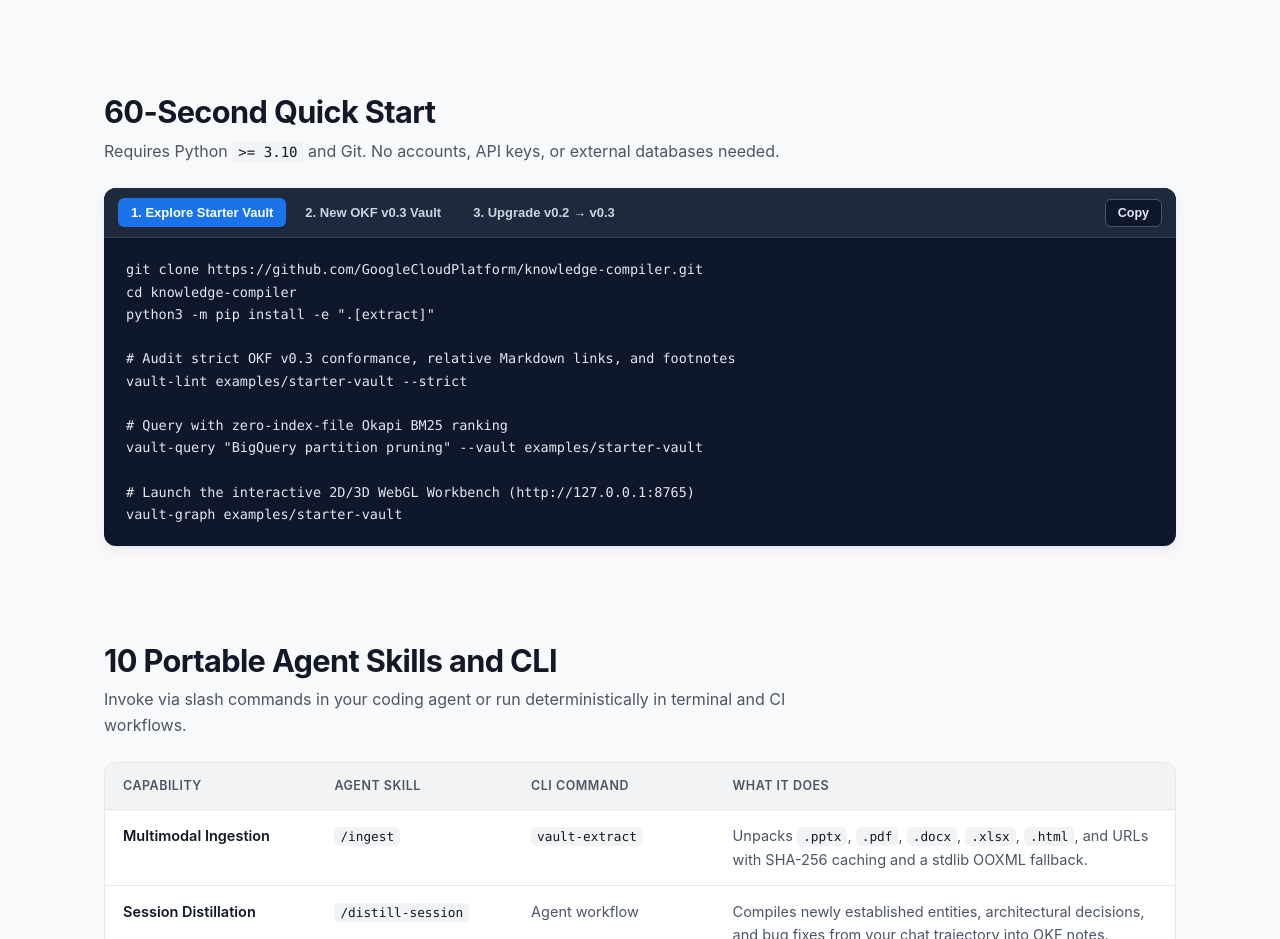
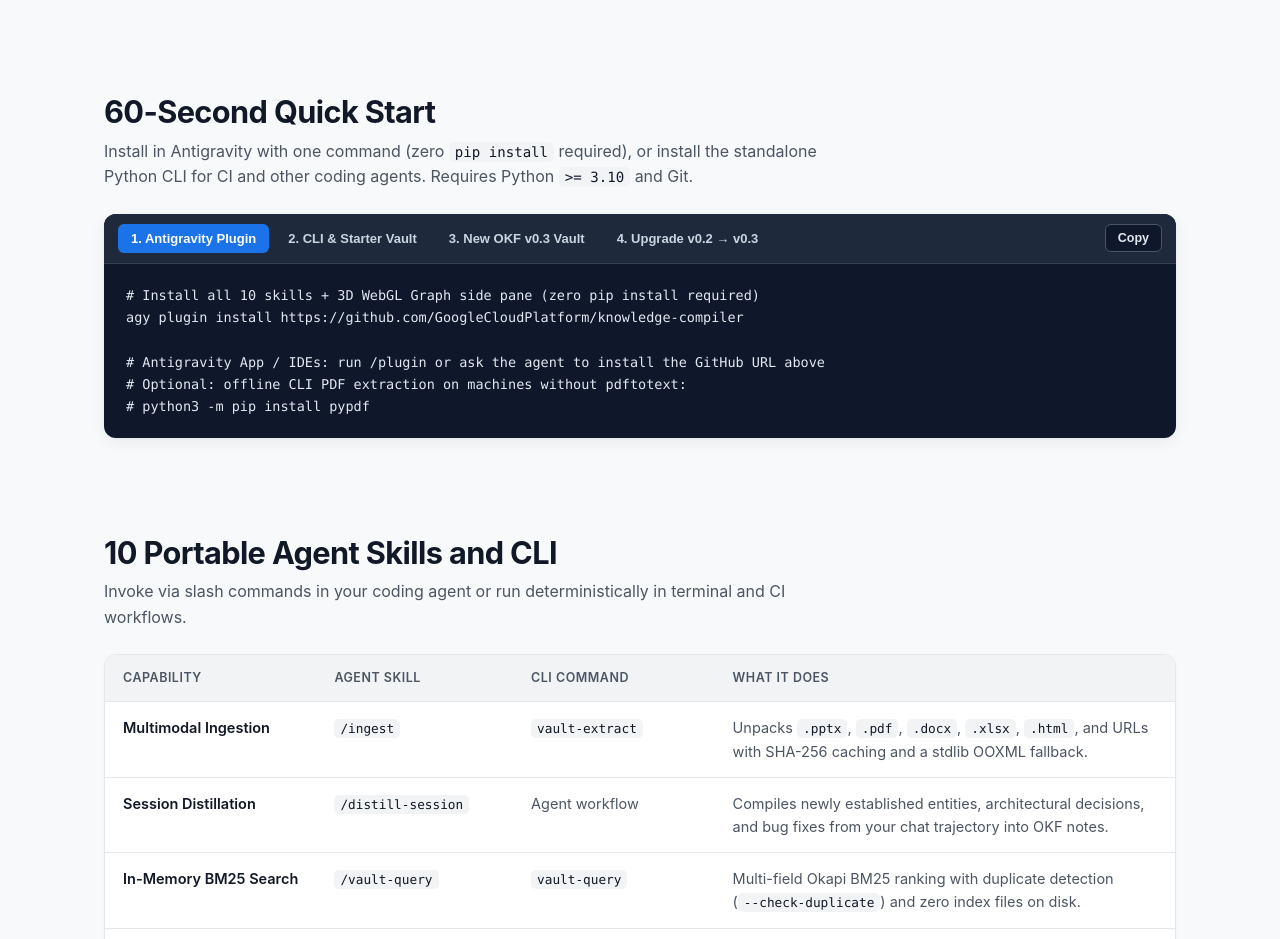
Before and after one commit to GoogleCloudPlatform/knowledge-compiler, a plain HTML site: page docs/index.html in a window 1280 px wide. Shown: the part 2860-3799 px from the top of the page. Drawn offline with Linux system fonts and the light colour scheme.

Commit message:
docs: lead Quick Start with 1-command agy plugin install and stdlib-first /ingest (#10)

```diff
--- a/docs/index.html
+++ b/docs/index.html
@@ -755,20 +755,28 @@ limitations under the License.
       <div class="container">
         <div class="section-head">
           <h2>60-Second Quick Start</h2>
-          <p>Requires Python <code>&gt;= 3.10</code> and Git. No accounts, API keys, or external databases needed.</p>
+          <p>Install in Antigravity with one command (zero <code>pip install</code> required), or install the standalone Python CLI for CI and other coding agents. Requires Python <code>&gt;= 3.10</code> and Git.</p>
         </div>
 
         <div class="code-card">
           <div class="code-tabs" role="tablist" aria-label="Quick Start Workflows">
             <div class="tab-group">
-              <button class="tab-btn" role="tab" id="tab-starter" aria-selected="true" aria-controls="pane-starter" type="button">1. Explore Starter Vault</button>
-              <button class="tab-btn" role="tab" id="tab-new" aria-selected="false" aria-controls="pane-new" type="button">2. New OKF v0.3 Vault</button>
-              <button class="tab-btn" role="tab" id="tab-migrate" aria-selected="false" aria-controls="pane-migrate" type="button">3. Upgrade v0.2 &rarr; v0.3</button>
+              <button class="tab-btn" role="tab" id="tab-agy" aria-selected="true" aria-controls="pane-agy" type="button">1. Antigravity Plugin</button>
+              <button class="tab-btn" role="tab" id="tab-starter" aria-selected="false" aria-controls="pane-starter" type="button">2. CLI &amp; Starter Vault</button>
+              <button class="tab-btn" role="tab" id="tab-new" aria-selected="false" aria-controls="pane-new" type="button">3. New OKF v0.3 Vault</button>
+              <button class="tab-btn" role="tab" id="tab-migrate" aria-selected="false" aria-controls="pane-migrate" type="button">4. Upgrade v0.2 &rarr; v0.3</button>
             </div>
             <button class="copy-btn" id="copy-quickstart-btn" type="button">Copy</button>
           </div>
 
-          <pre class="code-pane active" id="pane-starter" role="tabpanel" aria-labelledby="tab-starter"><code>git clone https://github.com/GoogleCloudPlatform/knowledge-compiler.git
+          <pre class="code-pane active" id="pane-agy" role="tabpanel" aria-labelledby="tab-agy"><code># Install all 10 skills + 3D WebGL Graph side pane (zero pip install required)
+agy plugin install https://github.com/GoogleCloudPlatform/knowledge-compiler
+
+# Antigravity App / IDEs: run /plugin or ask the agent to install the GitHub URL above
+# Optional: offline CLI PDF extraction on machines without pdftotext:
+# python3 -m pip install pypdf</code></pre>
+
+          <pre class="code-pane" id="pane-starter" role="tabpanel" aria-labelledby="tab-starter"><code>git clone https://github.com/GoogleCloudPlatform/knowledge-compiler.git
 cd knowledge-compiler
 python3 -m pip install -e ".[extract]"
 
```
Also changed, not shown: 2 other files.
